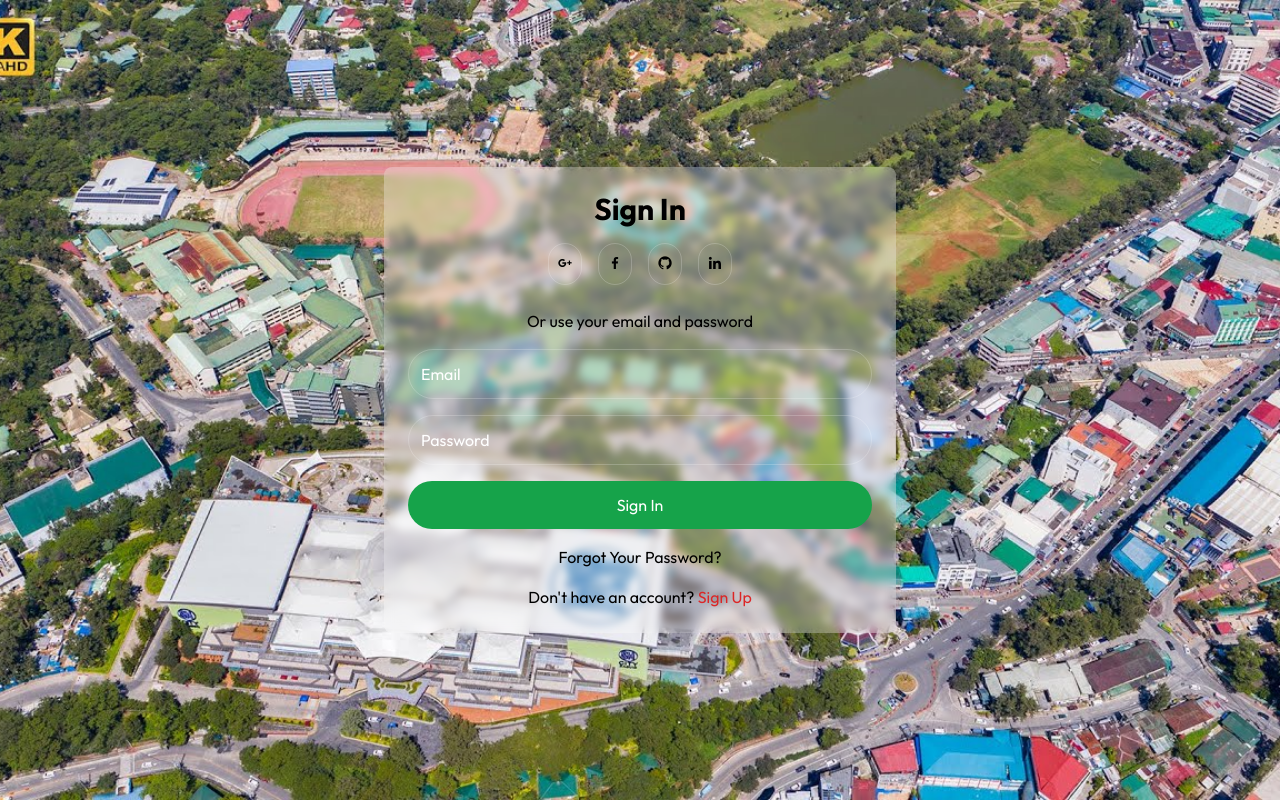
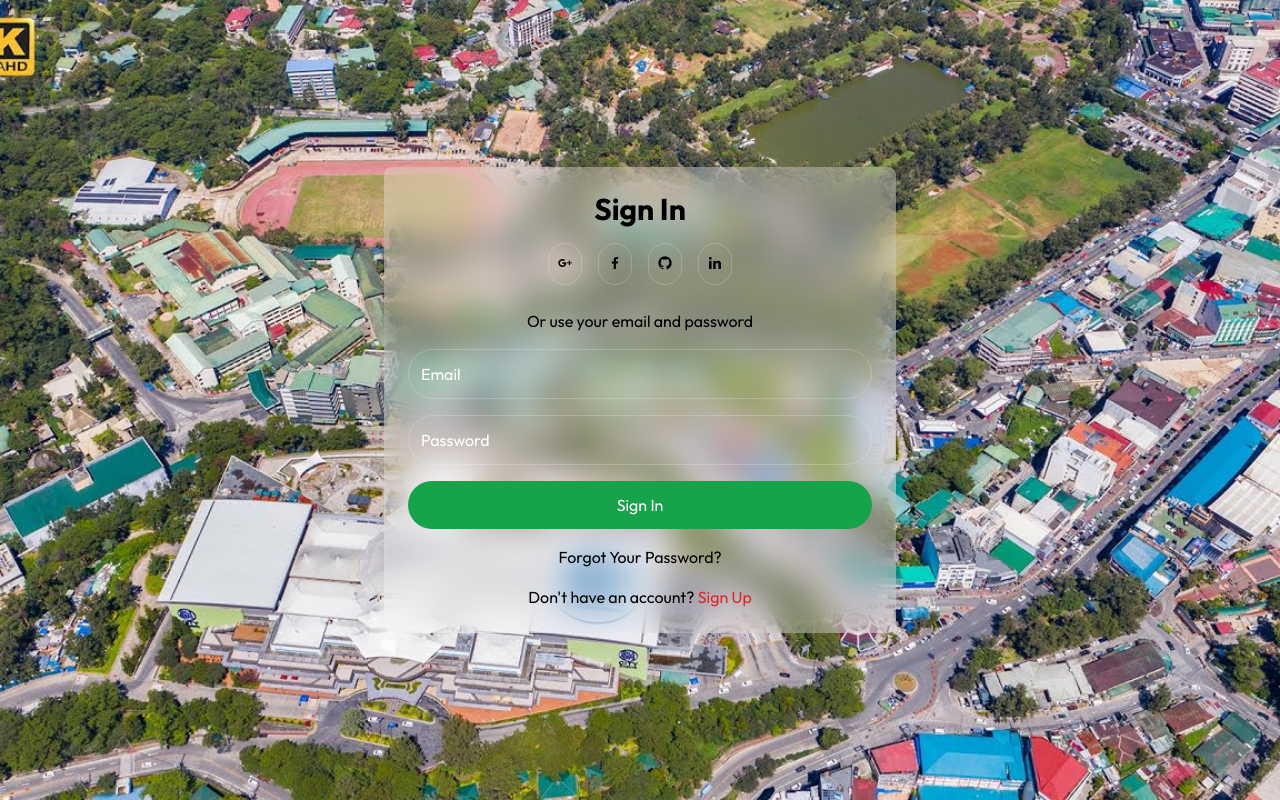
Before and after one commit to Kylabear/PeakBaguio, a website: page loginReg.html in a window 1280 px wide. Drawn offline with nearby package versions, Linux system fonts and the light colour scheme.

```diff
--- a/loginReg.html
+++ b/loginReg.html
@@ -18,7 +18,7 @@
 </head>
 
 <body class="min-h-screen bg-cover bg-center flex items-center justify-center" style="background-image: url('img/regsi.jpg'); font-family: 'Outfit', sans-serif;">
-    <div class="w-full max-w-lg bg-white/30 border-22 border-black/20 backdrop-blur-sm text-black p-6 rounded-lg">
+    <div class="w-full max-w-lg bg-white/30 border-22 border-black/20 backdrop-blur-lg text-black p-6 rounded-lg">
 
         <div id="loginForm" class="block">
             <h1 class="text-3xl font-bold text-center mb-4">Sign In</h1>
```
